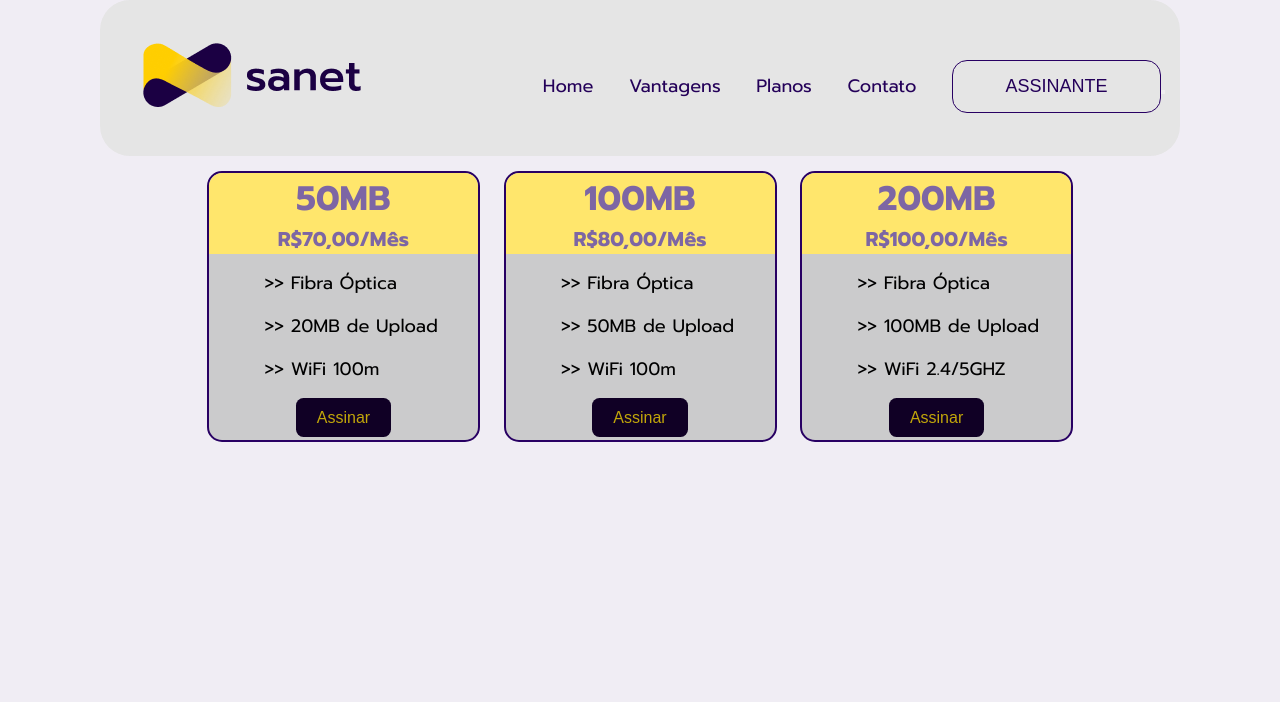
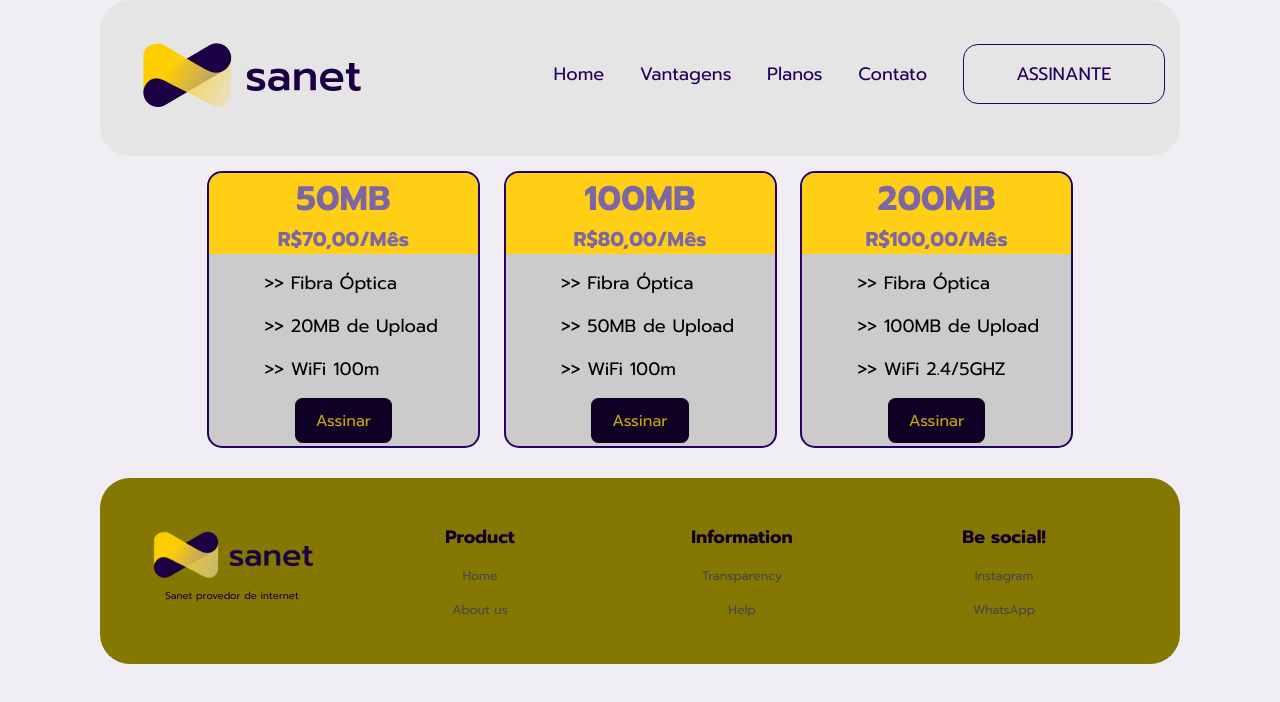
Before and after one commit to Calixoto/ProjectSanet, a plain HTML site: page index.html in a window 1280 px wide. Drawn offline with Linux system fonts and the light colour scheme.

Commit message:
segundo commit

```diff
--- a/index.html
+++ b/index.html
@@ -14,13 +14,13 @@
 <body>
     <header>
         <nav>
-            <div id="logo">
+            <div>
                 <img src="logo.png" alt="Logo Sanet">
             </div>
             <div>
                 <ul>
                     <li>
-                        <a href="" class="botoesNav">Home</a>
+                        <a href="./index.html" class="botoesNav">Home</a>
                     </li>
                     <li>
                         <a href="" class="botoesNav">Vantagens</a>
@@ -32,7 +32,7 @@
                         <a href="" class="botoesNav">Contato</a>
                     </li>
                     <li>
-                        <button id="botaoAssinante">Assinante<button>
+                        <a href="" id="botaoAssinante">Assinante<a>
                     </li>
                 </ul>
             </div>
@@ -40,7 +40,6 @@
     </header>
 
     <main>
-
         <section>
             <ul id="planos">
                 <li>
@@ -49,7 +48,7 @@
                     <p class="infoPlanos">&gt;&gt; Fibra Óptica</p>
                     <p class="infoPlanos">&gt;&gt; 20MB de Upload</p>
                     <p class="infoPlanos">&gt;&gt; WiFi 100m</p>
-                    <button class="buttonAssinar">Assinar</button>
+                    <a href="planosAssinatura.html" class="buttonAssinar">Assinar</a>
                 </li>
                 <li>
                     <h2>100MB</h2>
@@ -57,7 +56,7 @@
                     <p class="infoPlanos">&gt;&gt; Fibra Óptica</p>
                     <p class="infoPlanos">&gt;&gt; 50MB de Upload</p>
                     <p class="infoPlanos">&gt;&gt; WiFi 100m</p>
-                    <button class="buttonAssinar">Assinar</button>
+                    <a href="planosAssinatura.html" class="buttonAssinar">Assinar</a>
                 </li>
                 <li>
                     <h2>200MB</h2>
@@ -65,13 +64,44 @@
                     <p class="infoPlanos">&gt;&gt; Fibra Óptica</p>
                     <p class="infoPlanos">&gt;&gt; 100MB de Upload</p>
                     <p class="infoPlanos">&gt;&gt; WiFi 2.4/5GHZ</p>
-                    <button class="buttonAssinar">Assinar</button>
+                    <a href="planosAssinatura.html" class="buttonAssinar">Assinar</a>
                 </li>
             </ul>
         </section>
     </main>
 
-    <footer></footer>
+    <footer>
+        <section>
+            <div>
+                <img src="logo.png" alt="logoSanet">
+                <p>Sanet provedor de internet</p>
+            </div>
+
+        </section>
+        <section>
+            <table>
+                <thead>
+                    <tr>
+                        <th>Product</th>
+                        <th>Information</th>
+                        <th>Be social!</th>
+                    </tr>
+                </thead>
+                <tbody>
+                    <tr>
+                        <td><a href="#">Home</a></td>
+                        <td><a href="#">Transparency</a></td>
+                        <td><a href="#">Instagram</a></td>
+                    </tr>
+                    <tr>
+                        <td><a href="#">About us</a></td>
+                        <td><a href="#">Help</a></td>
+                        <td><a href="#">WhatsApp</a></td>
+                    </tr>
+                </tbody>
+            </table>
+        </section>
+    </footer>
 </body>
 
 </html>
--- a/style.css
+++ b/style.css
@@ -26,7 +26,6 @@ body {
 
 nav {
     padding: 2.5rem;
-    margin: auto;
     width: 1080px;
     margin: auto;
     position: relative;
@@ -54,6 +53,8 @@ nav ul li {
     font-size: 18px;
     font-weight: 400;
     color: var(--text-nav);
+    text-decoration: none;
+    cursor: default;
 }
 
 #botaoAssinante:hover {
@@ -67,6 +68,7 @@ nav ul li {
     font-size: 18px;
     font-weight: 400;
     color: var(--text-nav);
+    cursor: default;
 }
 
 .botoesNav:hover {
@@ -113,7 +115,7 @@ nav ul li {
 }
 
 #planos li h2 {
-    background: var(--yellowzin);
+    background: var(--yellow);
     color: var(--purpplezin);
     border-radius: 0.89rem 0.89rem 0 0;
     font-size: 34px;
@@ -121,7 +123,7 @@ nav ul li {
 }
 
 .preco {
-    background: var(--yellowzin);
+    background: var(--yellow);
     color: var(--purpplezin);
     font-weight: bold;
     font-size: 20px;
@@ -143,6 +145,7 @@ nav ul li {
 .buttonAssinar {
     padding: 0.7rem 1.4rem;
     font-size: 16px;
+    display: inline-block;
     margin-top: 1rem;
     margin-bottom: 3px;
     font-weight: normal;
@@ -150,6 +153,8 @@ nav ul li {
     color: var(--yellowzao);
     border-radius: 0.5rem;
     border: 0;
+    text-decoration: none;
+    cursor: default;
 }
 
 .buttonAssinar:hover {
@@ -157,3 +162,71 @@ nav ul li {
     color: var(--yellow);
     transition: 0.2s;
 }
+
+/*Footer ---------------------------*/
+footer {
+    background-color: #857802;
+    display: flex;
+    margin: 1rem auto 0;
+    padding: 2rem;
+    position: relative;
+    width: 1080px;
+    border-radius: 2rem;
+}
+
+footer section:first-child {
+    width: 20%;
+}
+
+footer section div {
+    height: 100%;
+    text-align: center;
+}
+
+footer section div img {
+    width: 80%;
+    margin: 1.3rem auto 0;
+}
+
+footer section div p {
+    font-size: 10px;
+    font-weight: 400;
+    color: var(--title);
+}
+
+footer section:last-child {
+    width: 80%;
+}
+
+footer section table {
+    align-items: center;
+    border-spacing: 2rem 1rem;
+    width: 100%;
+    height: 100%;
+}
+
+footer section table tr th {
+    width: 30%;
+    font-size: larger;
+    font-weight: bolder;
+    color: #100025;
+    text-align: center;
+    margin: auto;
+}
+footer section table tr td {
+    width: 30%;
+    font-size:smaller;
+    font-weight: normal;
+    text-align: center;
+}
+
+footer a {
+    text-decoration: none;
+    color: #474749;
+    cursor: default;
+}
+
+footer a:hover {
+    color: var(--text-nav);
+    transition: .4s;
+}
--- /dev/null
+++ b/stylePlanosAssinatura.css
@@ -0,0 +1,106 @@
+/* Global ------------------------*/
+:root {
+    --title: #1B0043;
+    --text-nav: #240059;
+    --border: #280063;
+    --purpplezin: #7D66A4;
+    --yellowzin: #FFE66C;
+    --yellowzao: #C2A60A;
+    --yellow: #FFCF15;
+}
+
+* {
+    margin: 0;
+    padding: 0;
+    box-sizing: border-box;
+}
+
+html {
+    font-size: 93.75%;
+}
+
+body {
+    font-family: 'Prompt', sans-serif;
+    background: #F0EDF4;
+}
+
+nav {
+    padding: 2.5rem;
+    width: 1080px;
+    margin: auto;
+    position: relative;
+    background: #E5E5E5;
+    border-radius: 2rem;
+}
+/*Header -------------------------*/
+nav ul {
+    position: absolute;
+    top: 60px;
+    right: 0px;
+}
+
+nav ul li {
+    display: inline;
+    padding: 1rem;
+}
+
+#botaoAssinante {
+    border: 1px solid var(--border);
+    border-radius: 1rem;
+    text-transform: uppercase;
+    padding: 1rem 3.5rem;
+    background: none;
+    font-size: 18px;
+    font-weight: 400;
+    color: var(--text-nav);
+    text-decoration: none;
+    cursor: default;
+}
+
+#botaoAssinante:hover {
+    color: var(--yellow);
+    background-color: var(--text-nav);
+    transition: 0.2s;
+}
+
+.botoesNav {
+    text-decoration: none;
+    font-size: 18px;
+    font-weight: 400;
+    color: var(--text-nav);
+    cursor: default;
+}
+
+.botoesNav:hover {
+    color: var(--yellow);
+    transition: 0.2s;
+}
+
+/*Main -------------------------*/
+main {
+    width: 940px;
+    margin: auto;
+}
+/*Form -------------------------*/
+form {
+    border: 1px solid red;
+}
+
+form section {
+    margin-top: 1rem;
+}
+
+form section label {
+    display: inline-block;
+    font-size: 18px;
+    margin-top: 1rem;
+    border: 1px solid blue;
+}
+
+form section input {
+    display: block;
+    margin-top: 0.3rem;
+    width: 400px;
+    padding: 0.26rem;
+    font-size: 14px;
+}
```
Also changed, not shown: planosAssinatura.html (added, +81 -0 lines).
